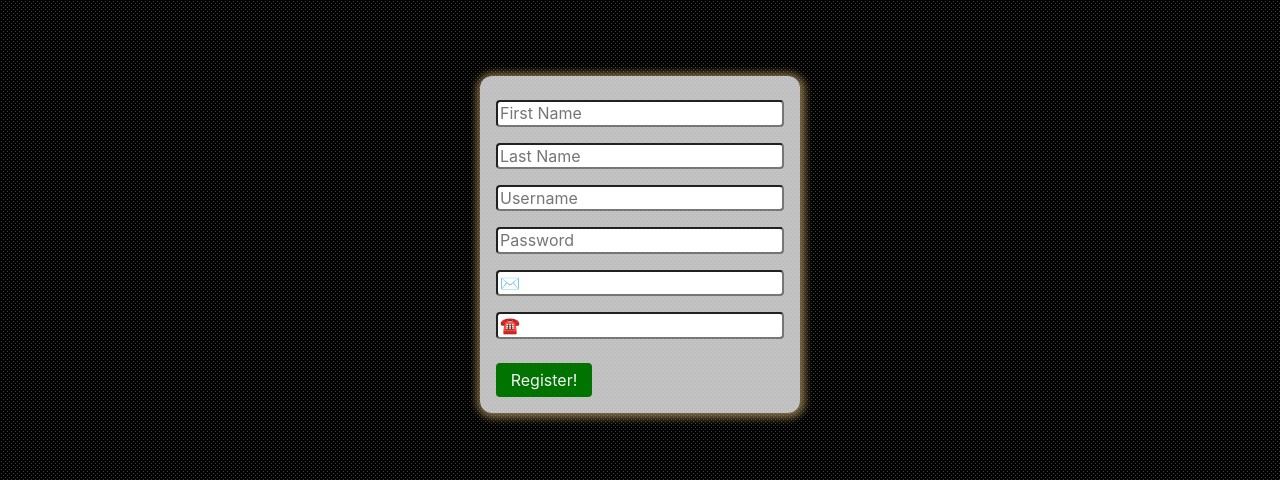
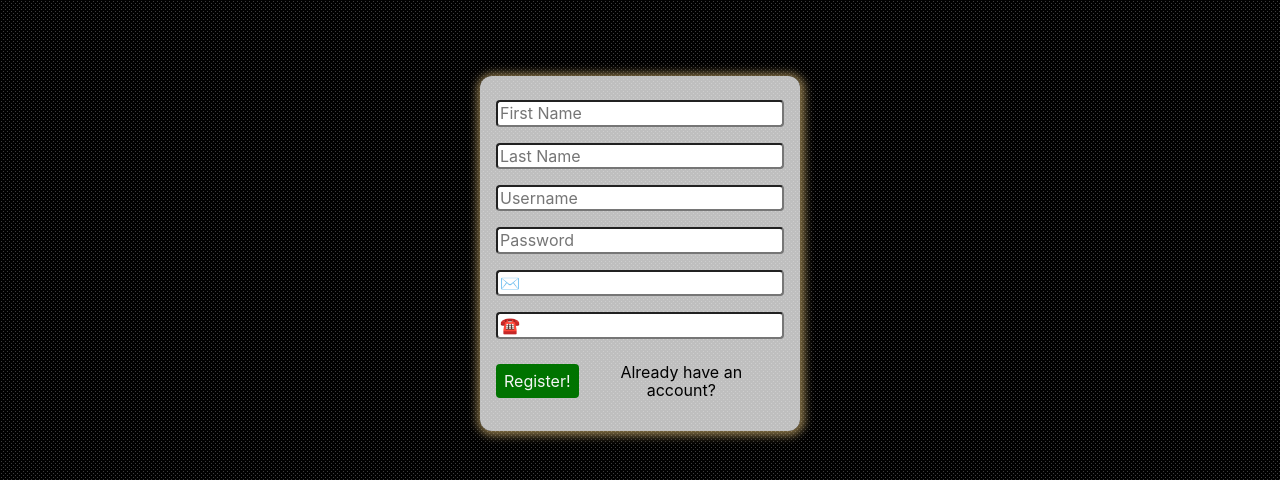
Before and after one commit to Claim-Academy-JS/registration-form, a website: page index.html in a window 1280 px wide. Shown: the part 62-542 px from the top of the page. Drawn offline with nearby package versions, Linux system fonts and the light colour scheme.

Commit message:
:sparkles: Add 'already account' button

```diff
--- a/index.html
+++ b/index.html
@@ -16,7 +16,7 @@
   <body>
     <h1>Registration Form</h1>
 
-    <form class="card rounded">
+    <form class="card flex flex--column rounded">
       <div>
         <!-- 'for' attribute should match up with an id attribute for the corresponding input -->
         <label class="screen-reader-text" for="fname">First Name:</label>
@@ -48,7 +48,10 @@
         <input type="tel" id="phone" placeholder="☎️" />
       </div>
 
-      <button type="submit">Register!</button>
+      <div class="flex flex--align-center flex--justify-between">
+        <button type="submit">Register!</button>
+        <button>Already have an account?</button>
+      </div>
     </form>
 
     <script src="./scripts.js" type="module"></script>
--- a/style.css
+++ b/style.css
@@ -28,36 +28,65 @@ input:focus {
   outline: none;
 }
 
+button[type="submit"] {
+  background-color: #007300;
+  color: whitesmoke;
+  max-width: 96px;
+}
+
 button {
-  background-color: #007300;
+  background: none;
   border: none;
-  color: whitesmoke;
-  margin-top: 1rem;
-  max-width: 96px;
   padding: 0.5rem;
 
   /* Transition all properties over 0.2s using an 'ease' timing function. */
   transition: all 0.2s ease;
 }
 
-/* 'hover' and 'focus' should be used together for accessibility ♿ */
+button,
+button[type="submit"]:focus,
+button[type="submit"]:hover {
+  color: #000;
+}
+
 button:focus,
-button:hover {
-  background-color: #00e36c;
+button:hover,
+button[type="submit"]:focus,
+button[type="submit"]:hover {
   color: #333;
   cursor: pointer;
+}
+
+/* 'hover' and 'focus' should be used together for accessibility ♿ */
+button[type="submit"]:focus,
+button[type="submit"]:hover {
+  background-color: #00e36c;
 }
 
 .card {
   background: rgba(255, 255, 255, 0.75);
   box-shadow: 1px 1px 0.5rem 0.25rem rgba(255, 218, 135, 0.5);
-  display: flex;
-  flex-direction: column;
 
   /* top/bottom 0, and left/right automatically centered */
   margin: 10vmin auto;
   max-width: 320px;
   padding: 1rem;
+}
+
+.flex {
+  display: flex;
+}
+
+.flex--align-center {
+  align-items: center;
+}
+
+.flex--column {
+  flex-direction: column;
+}
+
+.flex--justify-between {
+  justify-content: space-between;
 }
 
 .rounded {
```
